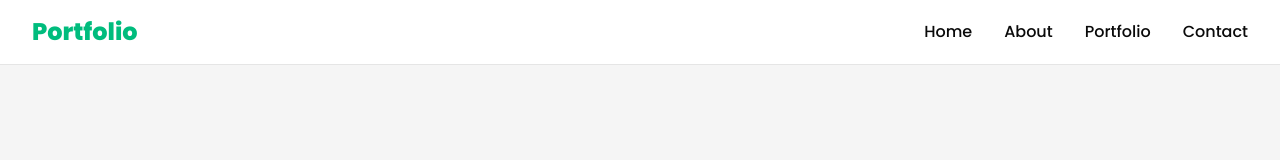
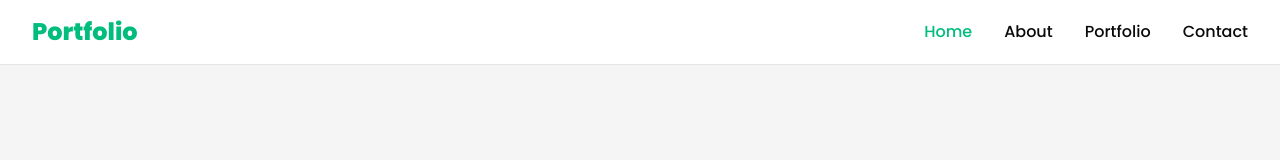
Before and after one commit to hussain-ahmed2/portfolio-builder, a Next.js app: page / in a window 1280 px wide. Shown: the top 160 px of the page. Built offline with nearby package versions, Linux system fonts and the light colour scheme.

Commit message:
create intersection observer for active link

```diff
--- a/src/components/templates/one/Header.tsx
+++ b/src/components/templates/one/Header.tsx
@@ -2,14 +2,14 @@
 
 import { Menu } from "lucide-react";
 import Link from "next/link";
-import { useState } from "react";
+import { useEffect, useState } from "react";
 
 export default function Header({
 	logo = "Portfolio",
 	navigation = [
 		{
 			name: "Home",
-			href: "/",
+			href: "#home",
 		},
 		{
 			name: "About",
@@ -31,6 +31,7 @@ export default function Header({
 		href: string;
 	}[];
 }) {
+	const [activeLink, setActiveLink] = useState<string>("#home");
 	const [open, setOpen] = useState<boolean>(false);
 
 	function handleToggle() {
@@ -43,12 +44,35 @@ export default function Header({
 		}
 	}
 
+	useEffect(() => {
+		const observer = new IntersectionObserver(
+			(entries) => {
+				entries.forEach((entry) => {
+					if (entry.isIntersecting) {
+						setActiveLink(`#${entry.target.id}`);
+					}
+				});
+			},
+			{
+				threshold: 0.1,
+			}
+		);
+
+		document.querySelectorAll("section").forEach((link) => {
+			observer.observe(link);
+		});
+
+		return () => {
+			observer.disconnect();
+		};
+	}, []);
+
 	return (
-		<header className="border-b border-neutral-200 bg-white">
-			<nav className="flex min-h-16 items-center justify-between">
+		<header className="border-b border-neutral-200 bg-white fixed w-full">
+			<nav className="flex min-h-16 items-center justify-between max-w-7xl mx-auto">
 				<Link
 					onClick={handleClose}
-					href="/"
+					href="#"
 					className="px-8 font-extrabold text-2xl text-emerald-500"
 				>
 					{logo}
@@ -67,7 +91,7 @@ export default function Header({
 								onClick={handleClose}
 								key={index}
 								href={`/${item.href.toLowerCase()}`}
-								className="nav-link"
+								className={`nav-link ${activeLink === item.href ? "text-emerald-500 decoration-emerald-500" : ""}`}
 							>
 								{item.name}
 							</Link>
```
